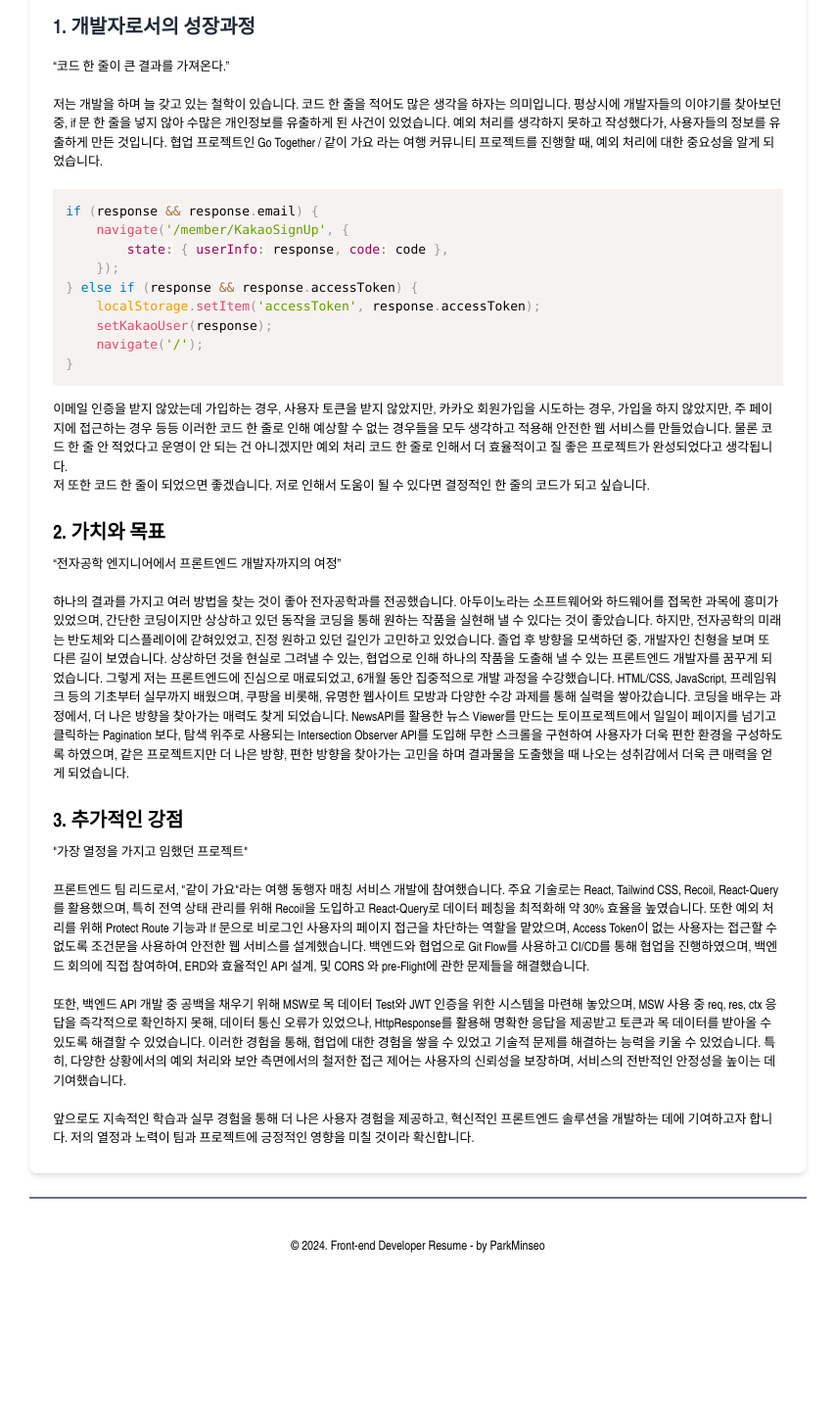
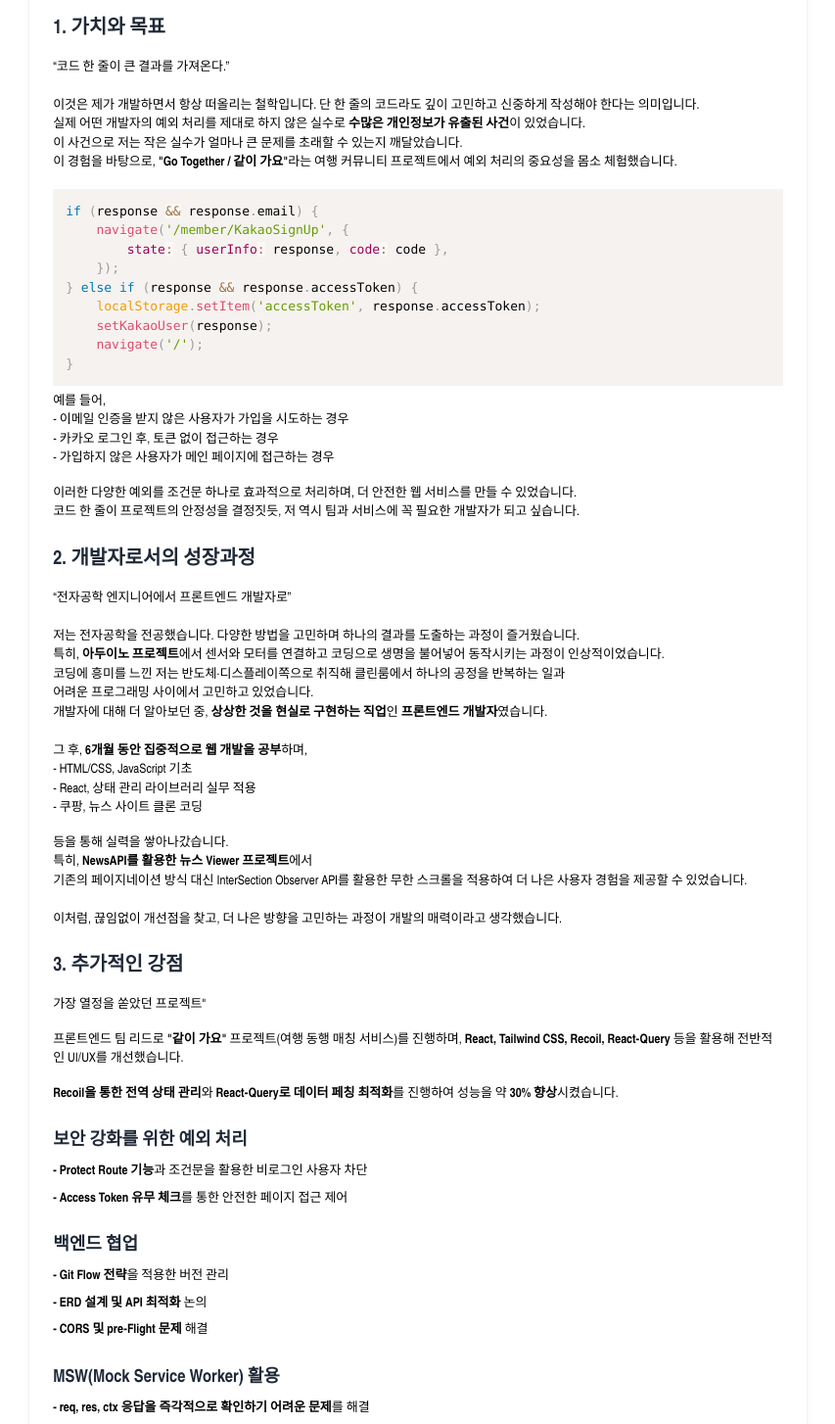
Before and after one commit to Luison1472/FE_Resume, a React (Vite) app: page / in a window 1280 px wide. Shown: the part 2620-4074 px from the top of the page at 98% size, without its empty margins (213-1066 px from the left). Before the commit the page ends 3919 px from the top, so only its background shows below. Built offline with nearby package versions, Linux system fonts and the light colour scheme; a web font is replaced by a local one.

Commit message:
update Resume 3.13

```diff
--- a/src/pages/IntroduceDocument.jsx
+++ b/src/pages/IntroduceDocument.jsx
@@ -18,52 +18,103 @@ function IntroduceDocument() {
         <div className="max-w-4xl text-left mx-auto p-6 bg-white rounded-lg shadow-md">
             <section className="mb-6">
                 <p className="text-3xl text-black font-bold mb-4">자기소개서</p>
-                <h2 className="text-xl font-bold text-gray-800 mb-4">1. 개발자로서의 성장과정</h2>
+                <h2 className="text-xl font-bold text-gray-800 mb-4">1. 가치와 목표 </h2>
                 <p className="text-black mb-4">
                     “코드 한 줄이 큰 결과를 가져온다.”
-                    <br /><br />
-                    저는 개발을 하며 늘 갖고 있는 철학이 있습니다. 코드 한 줄을 적어도 많은 생각을 하자는 의미입니다.
-                    평상시에 개발자들의 이야기를 찾아보던 중, if 문 한 줄을 넣지 않아 수많은 개인정보를 유출하게 된 사건이 있었습니다.
-                    예외 처리를 생각하지 못하고 작성했다가, 사용자들의 정보를 유출하게 만든 것입니다.
-                    협업 프로젝트인 Go Together / 같이 가요 라는 여행 커뮤니티 프로젝트를 진행할 때, 예외 처리에 대한 중요성을 알게 되었습니다.
+                    <br/><br />이것은 제가 개발하면서 항상 떠올리는 철학입니다. 단 한 줄의 코드라도 깊이 고민하고 신중하게 작성해야 한다는 의미입니다.<br />
+                    실제 어떤 개발자의 예외 처리를 제대로 하지 않은 실수로 <strong>수많은 개인정보가 유출된 사건</strong>이 있었습니다.<br/>이 사건으로 저는 작은 실수가 얼마나 큰 문제를 초래할 수 있는지 깨달았습니다.
+                    <br/>이 경험을 바탕으로, <strong>"Go Together / 같이 가요"</strong>라는 여행 커뮤니티 프로젝트에서 예외 처리의 중요성을 몸소 체험했습니다.
                 </p>
                 <SyntaxHighlighter language="javascript" style={prism}>
                     {Code}
                 </SyntaxHighlighter>
+                <p className="text-black">예를 들어,</p>
+                <ul className="text-black list-none">
+                    <li>- 이메일 인증을 받지 않은 사용자가 가입을 시도하는 경우</li>
+                    <li>- 카카오 로그인 후, 토큰 없이 접근하는 경우</li>
+                    <li>- 가입하지 않은 사용자가 메인 페이지에 접근하는 경우</li>
+                </ul>
                 <p className="text-black mt-4">
-                    이메일 인증을 받지 않았는데 가입하는 경우, 사용자 토큰을 받지 않았지만, 카카오 회원가입을 시도하는 경우, 가입을 하지 않았지만, 주 페이지에 접근하는 경우 등등
-                    이러한 코드 한 줄로 인해 예상할 수 없는 경우들을 모두 생각하고 적용해 안전한 웹 서비스를 만들었습니다. 물론 코드 한 줄 안 적었다고 운영이 안 되는 건 아니겠지만 예외 처리 코드 한 줄로 인해서 더 효율적이고 질 좋은 프로젝트가 완성되었다고 생각됩니다.
+                   이러한 다양한 예외를 조건문 하나로 효과적으로 처리하며, 더 안전한 웹 서비스를 만들 수 있었습니다.
                     <br />
-                    저 또한 코드 한 줄이 되었으면 좋겠습니다.
-                    저로 인해서 도움이 될 수 있다면 결정적인 한 줄의 코드가 되고 싶습니다.
+                    코드 한 줄이 프로젝트의 안정성을 결정짓듯, 저 역시 팀과 서비스에 꼭 필요한 개발자가 되고 싶습니다.
                 </p>
             </section>
 
             <section className="mb-6">
-                <h2 className="text-xl font-bold text-black mb-2">2. 가치와 목표</h2>
+                <h2 className="text-xl font-bold text-gray-800 mb-4">2. 개발자로서의 성장과정</h2>
                 <p className="text-black">
-                    “전자공학 엔지니어에서 프론트엔드 개발자까지의 여정”
+                    “전자공학 엔지니어에서 프론트엔드 개발자로”
                     <br /><br />
-                    하나의 결과를 가지고 여러 방법을 찾는 것이 좋아 전자공학과를 전공했습니다. 아두이노라는 소프트웨어와 하드웨어를 접목한 과목에 흥미가 있었으며, 간단한 코딩이지만 상상하고 있던 동작을 코딩을 통해 원하는 작품을 실현해 낼 수 있다는 것이 좋았습니다.
-                    하지만, 전자공학의 미래는 반도체와 디스플레이에 갇혀있었고, 진정 원하고 있던 길인가 고민하고 있었습니다.
-                    졸업 후 방향을 모색하던 중, 개발자인 친형을 보며 또 다른 길이 보였습니다.
-                    상상하던 것을 현실로 그려낼 수 있는, 협업으로 인해 하나의 작품을 도출해 낼 수 있는 프론트엔드 개발자를 꿈꾸게 되었습니다.
-                    그렇게 저는 프론트엔드에 진심으로 매료되었고, 6개월 동안 집중적으로 개발 과정을 수강했습니다. HTML/CSS, JavaScript, 프레임워크 등의 기초부터 실무까지 배웠으며, 쿠팡을 비롯해, 유명한 웹사이트 모방과 다양한 수강 과제를 통해 실력을 쌓아갔습니다. 코딩을 배우는 과정에서, 더 나은 방향을 찾아가는 매력도 찾게 되었습니다. NewsAPI를 활용한 뉴스 Viewer를 만드는 토이프로젝트에서 일일이 페이지를 넘기고 클릭하는 Pagination 보다, 탐색 위주로 사용되는 Intersection Observer API를 도입해 무한 스크롤을 구현하여 사용자가 더욱 편한 환경을 구성하도록 하였으며, 같은 프로젝트지만 더 나은 방향, 편한 방향을 찾아가는 고민을 하며 결과물을 도출했을 때 나오는 성취감에서 더욱 큰 매력을 얻게 되었습니다.
+                    저는 전자공학을 전공했습니다. 다양한 방법을 고민하며 하나의 결과를 도출하는 과정이 즐거웠습니다.<br />
+                    특히, <strong>아두이노 프로젝트</strong>에서 센서와 모터를 연결하고 코딩으로 생명을 불어넣어 동작시키는 과정이 인상적이었습니다. <br />
+                    코딩에 흥미를 느낀 저는 반도체·디스플레이쪽으로 취직해 클린룸에서 하나의 공정을 반복하는 일과 <br/> 어려운 프로그래밍 사이에서 고민하고 있었습니다.<br />
+                    개발자에 대해 더 알아보던 중, <strong>상상한 것을 현실로 구현하는 직업</strong>인 <strong>프론트엔드 개발자</strong>였습니다.<br/> <br />
+                    그 후, <strong>6개월 동안 집중적으로 웹 개발을 공부</strong>하며,
+
+
                 </p>
+                <ul className="text-black list-none mb-4">
+                    <li>- HTML/CSS, JavaScript 기초</li>
+                    <li>- React, 상태 관리 라이브러리 실무 적용</li>
+                    <li>- 쿠팡, 뉴스 사이트 클론 코딩</li>
+                </ul>
+                <p className="text-black">
+                    등을 통해 실력을 쌓아나갔습니다.
+                    <br />
+                    특히, <strong>NewsAPI를 활용한 뉴스 Viewer 프로젝트</strong>에서
+                    <br />
+                    기존의 페이지네이션 방식 대신 InterSection Observer API를 활용한 무한 스크롤을 적용하여 더 나은 사용자 경험을 제공할 수 있었습니다.
+                    <br/><br/> 이처럼, 끊임없이 개선점을 찾고, 더 나은 방향을 고민하는 과정이 개발의 매력이라고 생각했습니다.
+                </p>
+
             </section>
 
-            <section>
-                <h2 className="text-xl font-bold text-black mb-2">3. 추가적인 강점</h2>
-                <p className="text-black">
-                    "가장 열정을 가지고 임했던 프로젝트"
-                    <br /><br />
-                    프론트엔드 팀 리드로서, "같이 가요"라는 여행 동행자 매칭 서비스 개발에 참여했습니다. 주요 기술로는 React, Tailwind CSS, Recoil, React-Query를 활용했으며, 특히 전역 상태 관리를 위해 Recoil을 도입하고 React-Query로 데이터 페칭을 최적화해 약 30% 효율을 높였습니다. 또한 예외 처리를 위해 Protect Route 기능과 If 문으로 비로그인 사용자의 페이지 접근을 차단하는 역할을 맡았으며, Access Token이 없는 사용자는 접근할 수 없도록 조건문을 사용하여 안전한 웹 서비스를 설계했습니다. 백엔드와 협업으로 Git Flow를 사용하고 CI/CD를 통해 협업을 진행하였으며, 백엔드 회의에 직접 참여하여, ERD와 효율적인 API 설계, 및 CORS 와 pre-Flight에 관한 문제들을 해결했습니다.
-                    <br /><br />
-                    또한, 백엔드 API 개발 중 공백을 채우기 위해 MSW로 목 데이터 Test와 JWT 인증을 위한 시스템을 마련해 놓았으며, MSW 사용 중 req, res, ctx 응답을 즉각적으로 확인하지 못해, 데이터 통신 오류가 있었으나, HttpResponse를 활용해 명확한 응답을 제공받고 토큰과 목 데이터를 받아올 수 있도록 해결할 수 있었습니다. 이러한 경험을 통해, 협업에 대한 경험을 쌓을 수 있었고 기술적 문제를 해결하는 능력을 키울 수 있었습니다. 특히, 다양한 상황에서의 예외 처리와 보안 측면에서의 철저한 접근 제어는 사용자의 신뢰성을 보장하며, 서비스의 전반적인 안정성을 높이는 데 기여했습니다.
-                    <br /><br />
-                    앞으로도 지속적인 학습과 실무 경험을 통해 더 나은 사용자 경험을 제공하고, 혁신적인 프론트엔드 솔루션을 개발하는 데에 기여하고자 합니다. 저의 열정과 노력이 팀과 프로젝트에 긍정적인 영향을 미칠 것이라 확신합니다.
-                </p>
-            </section>
+            <section className="mb-6">
+            <h2 className="text-xl font-bold text-gray-800 mb-4">3. 추가적인 강점</h2>
+            <p className="text-black">가장 열정을 쏟았던 프로젝트"</p>
+
+            <p className="text-black mb-4 mt-4">
+                프론트엔드 팀 리드로 <strong>"같이 가요"</strong> 프로젝트(여행 동행 매칭 서비스)를 진행하며,
+                <span className="font-semibold"> React, Tailwind CSS, Recoil, React-Query </span>
+                등을 활용해 전반적인 UI/UX를 개선했습니다.
+            </p>
+
+            <p className="text-black mb-4">
+                <span className="font-semibold">Recoil을 통한 전역 상태 관리</span>와
+                <span className="font-semibold"> React-Query로 데이터 페칭 최적화</span>를 진행하여
+                성능을 약 <strong>30% 향상</strong>시켰습니다.
+            </p>
+
+            <h3 className="text-lg font-semibold text-gray-800 mt-6 mb-2">보안 강화를 위한 예외 처리</h3>
+            <ul className="list-none list-inside text-black space-y-2">
+                <li><span className="font-semibold">- Protect Route 기능</span>과 조건문을 활용한 비로그인 사용자 차단</li>
+                <li><span className="font-semibold">- Access Token 유무 체크</span>를 통한 안전한 페이지 접근 제어</li>
+            </ul>
+
+            <h3 className="text-lg font-semibold text-gray-800 mt-6 mb-2">백엔드 협업</h3>
+            <ul className="list-none list-inside text-black space-y-2">
+                <li><span className="font-semibold">- Git Flow 전략</span>을 적용한 버전 관리</li>
+                <li><span className="font-semibold">- ERD 설계 및 API 최적화</span> 논의</li>
+                <li><span className="font-semibold">- CORS 및 pre-Flight 문제</span> 해결</li>
+            </ul>
+
+            <h3 className="text-lg font-semibold text-gray-800 mt-6 mb-2">MSW(Mock Service Worker) 활용</h3>
+            <ul className="list-none list-inside text-black space-y-2">
+                <li><span className="font-semibold">- req, res, ctx 응답을 즉각적으로 확인하기 어려운 문제</span>를 해결</li>
+                <li><span className="font-semibold">- HttpResponse를 활용하여 명확한 응답 제공</span></li>
+            </ul>
+
+            <p className="text-black mt-6">
+                이러한 경험을 통해 <span className="font-semibold">협업 역량</span>을 키웠고, <br/>
+                <span className="font-semibold">문제 해결 능력</span>을 향상시킬 수 있었습니다.
+            </p>
+
+            <p className="text-black mt-4">
+                앞으로도 지속적인 학습과 경험을 통해, <span className="font-semibold">더 나은 사용자 경험</span>을 제공하는
+                프론트엔드 개발자가 되고 싶습니다.
+            </p>
+        </section>
         </div>
     );
 }
```
Also changed, not shown: 5 other files (tests, documents, lock files or other folders).
